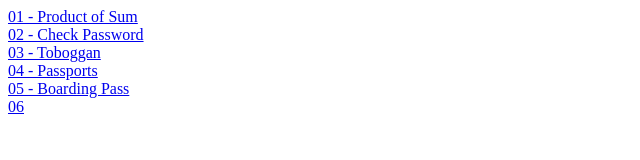
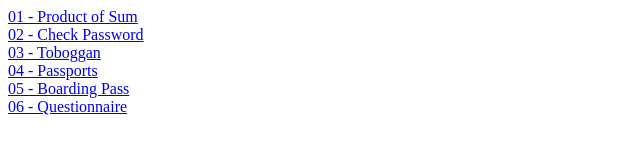
Before and after one commit to jesseparent/AdventOfCode2020-Repl.it, a plain HTML site: page index.html in a window 1280 px wide. Shown: the whole page, without its empty margins (0-640 px from the left). Drawn offline with Linux system fonts and the light colour scheme.

Commit message:
Added descriptions to files for Day 6

```diff
--- a/index.html
+++ b/index.html
@@ -13,7 +13,7 @@
   <a href="03.html">03 - Toboggan</a><br />
   <a href="04.html">04 - Passports</a><br />
   <a href="05.html">05 - Boarding Pass</a><br />
-  <a href="06.html">06</a><br />
+  <a href="06.html">06 - Questionnaire</a><br />
 </body>
 
 </html>
```
Also changed, not shown: 06.html (+1 -1 lines).
